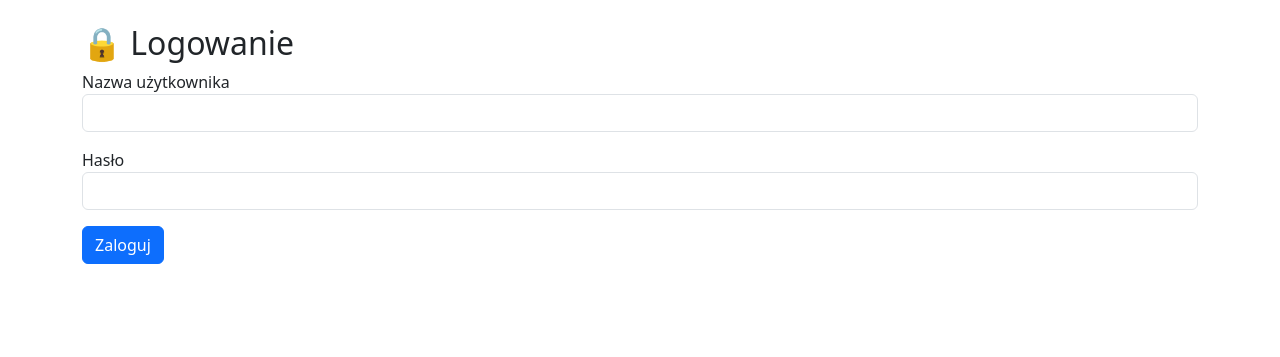
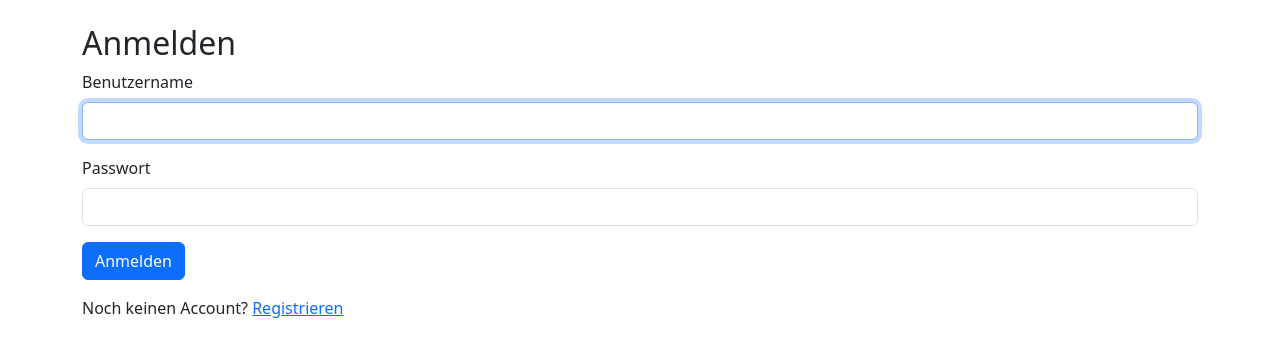
Before and after one commit to Kitanga84/Serwer, a Flask app: page /login in a window 1280 px wide. Shown: the part 56-413 px from the top of the page. Run offline with Flask 3, Linux system fonts and the light colour scheme.

Commit message:
Update login.html

```diff
--- a/templates/login.html
+++ b/templates/login.html
@@ -1,16 +1,17 @@
 {% extends "base.html" %}
-{% block title %}Logowanie{% endblock %}
+{% block title %}Anmelden{% endblock %}
 {% block content %}
-<h2>🔒 Logowanie</h2>
-<form method="post">
-    <div class="mb-3">
-        <label>Nazwa użytkownika</label>
-        <input type="text" name="username" class="form-control">
-    </div>
-    <div class="mb-3">
-        <label>Hasło</label>
-        <input type="password" name="password" class="form-control">
-    </div>
-    <button type="submit" class="btn btn-primary">Zaloguj</button>
+<h2>Anmelden</h2>
+<form method="POST" action="{{ url_for('login') }}">
+  <div class="mb-3">
+    <label for="username" class="form-label">Benutzername</label>
+    <input type="text" class="form-control" id="username" name="username" required autofocus />
+  </div>
+  <div class="mb-3">
+    <label for="password" class="form-label">Passwort</label>
+    <input type="password" class="form-control" id="password" name="password" required />
+  </div>
+  <button type="submit" class="btn btn-primary">Anmelden</button>
 </form>
+<p class="mt-3">Noch keinen Account? <a href="{{ url_for('register') }}">Registrieren</a></p>
 {% endblock %}
```
